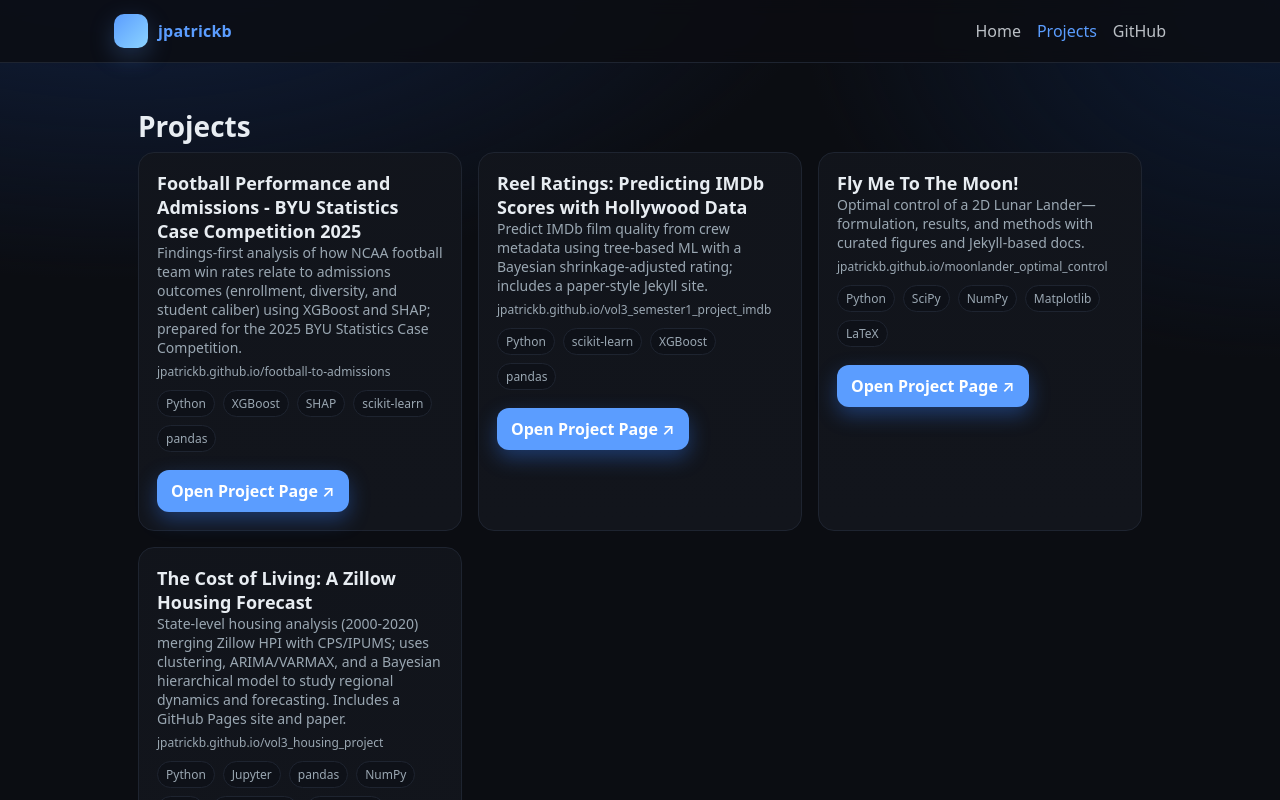
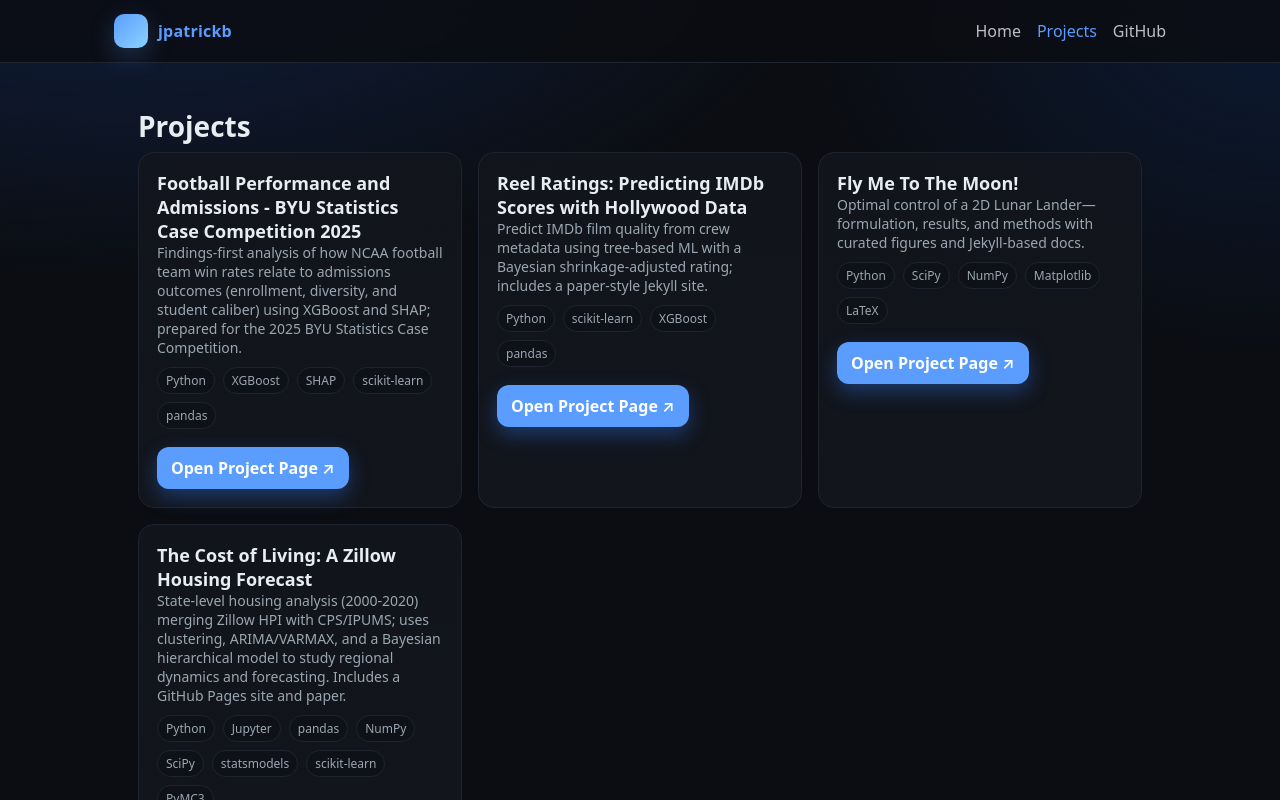
Before and after one commit to jpatrickb/jpatrickb.github.io, a React (Vite) app: page /#/projects in a window 1280 px wide. Shown: the top 800 px of the page. Built offline with nearby package versions, Linux system fonts and the light colour scheme.

Commit message:
Commenting out url

```diff
--- a/src/pages/Projects.tsx
+++ b/src/pages/Projects.tsx
@@ -13,11 +13,11 @@ export default function Projects() {
               <div>
                 <h3>{p.title}</h3>
                 <p>{p.description}</p>
-                {url && (
+                {/* {url && (
                   <p style={{marginTop: 6, fontSize: 12, color: 'var(--muted)'}}>
                     {displayUrl}
                   </p>
-                )}
+                )} */}
               </div>
               <div className="tags">
                 {p.tech.map((t) => (
```
